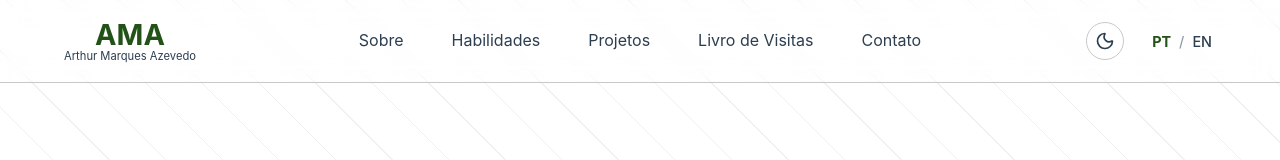
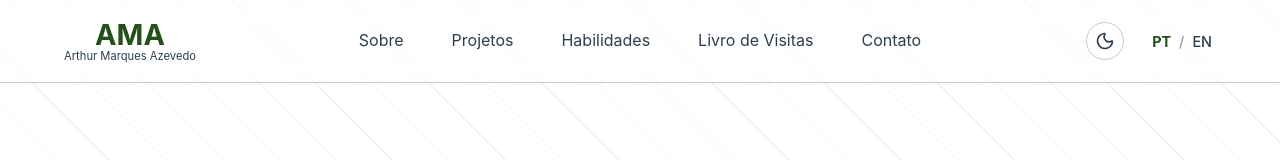
Before and after one commit to Arthur1220/Portfolio-Arthur1220, a Vue app in the folder frontend/: page / in a window 1280 px wide. Shown: the top 160 px of the page. Built offline with nearby package versions, Linux system fonts and the light colour scheme; some icons are missing.

Commit message:
feat: reorganizar links de navegação no cabeçalho para melhor acessibilidade

```diff
--- a/frontend/src/components/layout/Header.vue
+++ b/frontend/src/components/layout/Header.vue
@@ -23,8 +23,8 @@
 
       <nav class="main-nav" :class="{ 'is-open': isMenuOpen }">
         <a href="#about" @click="isMenuOpen = false">{{ $t('nav.about') }}</a>
+        <a href="#projects" @click="isMenuOpen = false">{{ $t('nav.projects') }}</a>
         <a href="#skills" @click="isMenuOpen = false">{{ $t('nav.skills') }}</a>
-        <a href="#projects" @click="isMenuOpen = false">{{ $t('nav.projects') }}</a>
         <a href="#guestbook" @click="isMenuOpen = false">{{ $t('nav.guestbook') }}</a>
         <a href="#contact" @click="isMenuOpen = false">{{ $t('nav.contact') }}</a>
 
```
